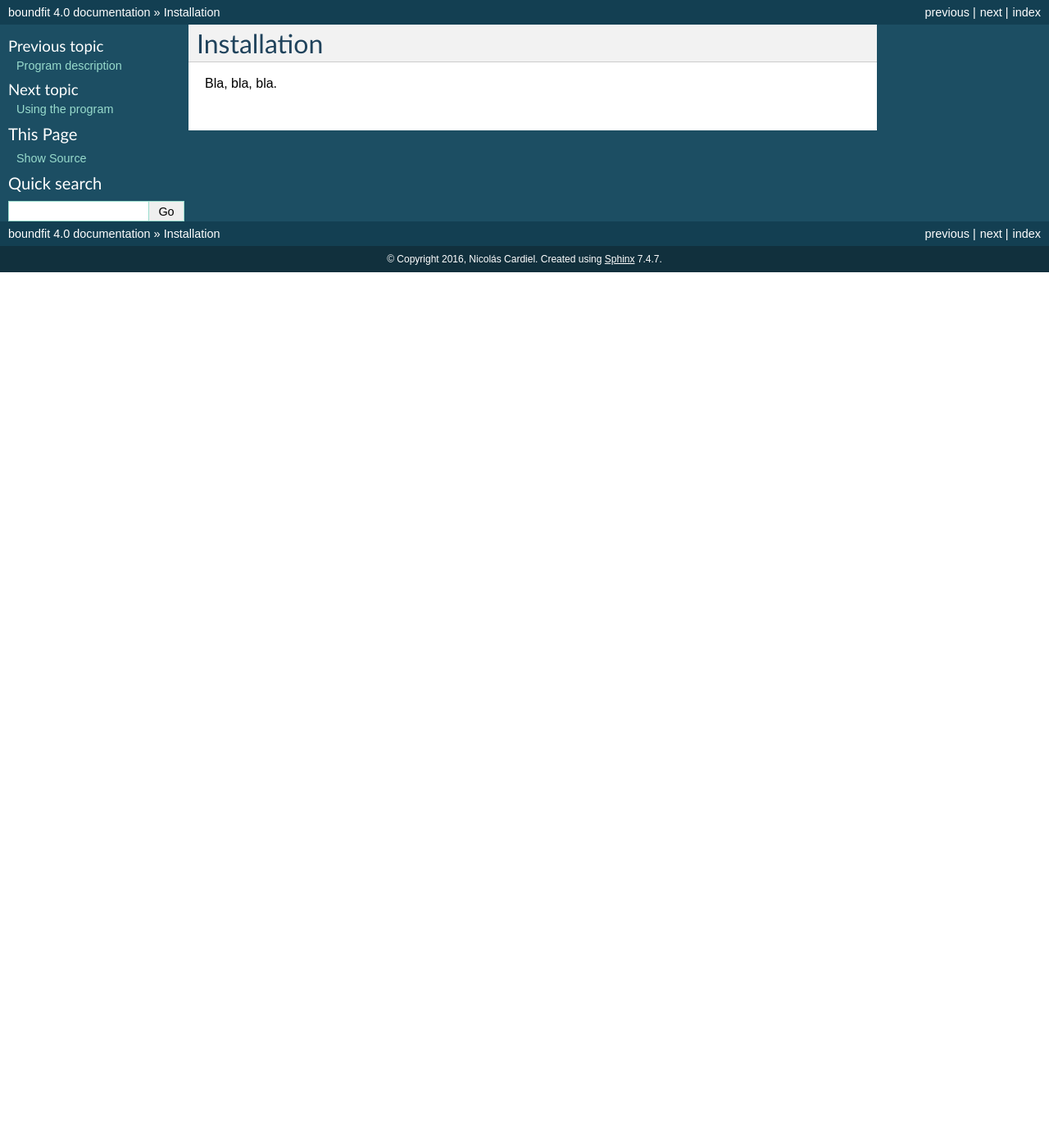
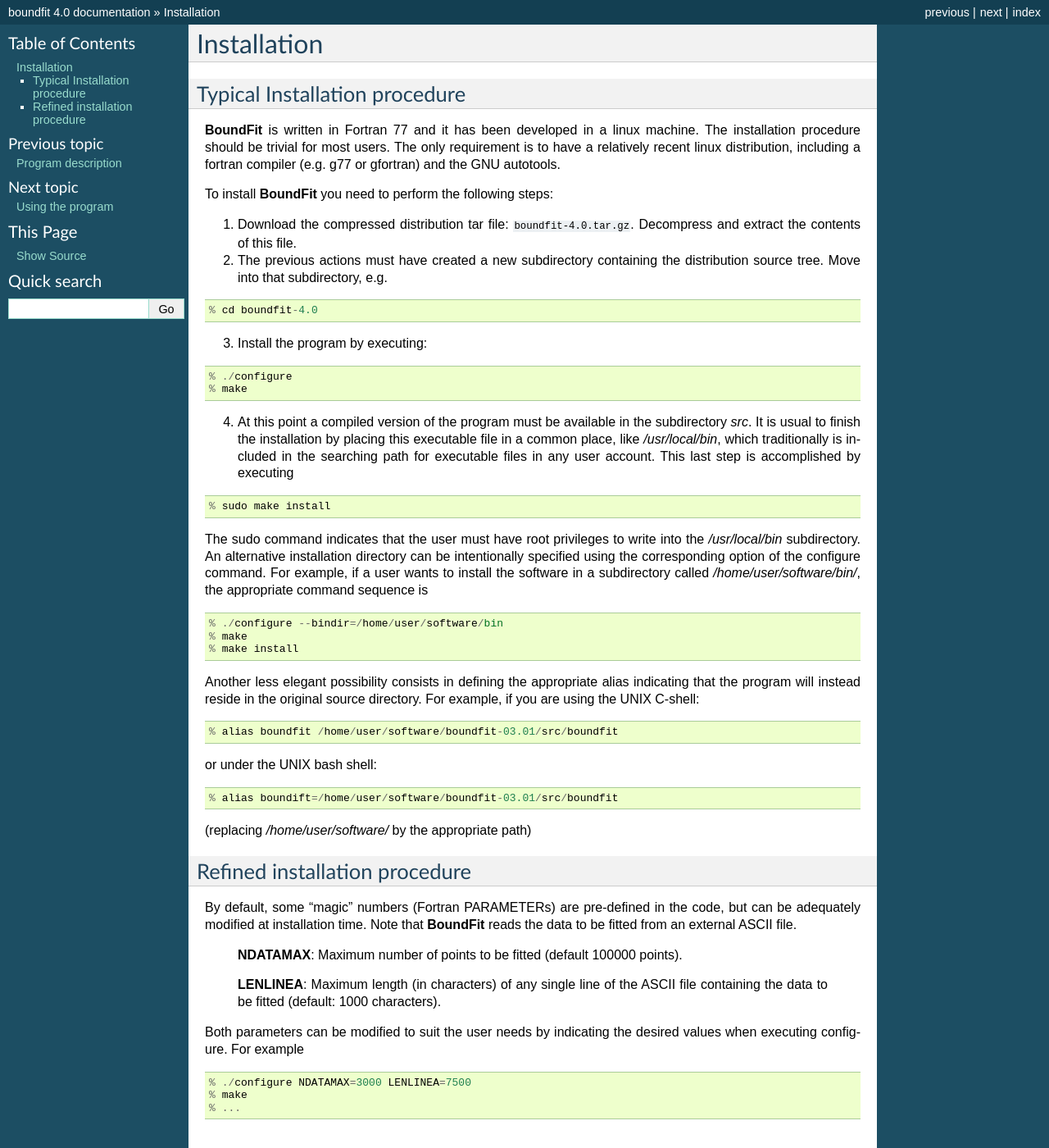
Before and after one commit to nicocardiel/boundfit, a Sphinx documentation site: the page built from docs/installation.rst, in a window 1280 px wide and 1400 px high. Shown: the whole window at 82% size. Built offline with Sphinx 7.4.7, drawn with Linux system fonts in a browser that asks for light colours; formulas are drawn with MathJax 3; cross-references to code outside the pages are shown as plain code.

Commit message:
Initial version of installation.rst

```diff
--- a/docs/installation.rst
+++ b/docs/installation.rst
@@ -1,4 +1,68 @@
 Installation
 ============
 
-Bla, bla, bla.
+Typical Installation procedure
+-------------------------------
+
+**BoundFit** is written in Fortran 77 and it has been developed in a linux machine. The installation procedure should be trivial for most users. The only requirement is to have a relatively recent linux distribution, including a fortran compiler (e.g. g77 or gfortran) and the GNU autotools.
+
+To install **BoundFit** you need to perform the following steps:
+
+1. Download the compressed distribution tar file: :dowload:`boundfit-4.0.tar.gz`. Decompress and extract the contents of this file.
+2. The previous actions must have created a new subdirectory containing the distribution source tree. Move into that subdirectory, e.g.
+
+::
+
+    % cd boundfit-4.0
+
+3. Install the program by executing:
+
+::
+
+    % ./configure
+    % make
+
+4. At this point a compiled version of the program must be available in the subdirectory `src`. It is usual to finish the installation by placing this executable file in a common place, like `/usr/local/bin`, which traditionally is included in the searching path for executable files in any user account. This last step is accomplished by executing
+
+::
+
+    % sudo make install
+
+The sudo command indicates that the user must have root privileges to write into the `/usr/local/bin` subdirectory. An alternative installation directory can be intentionally specified using the corresponding option of the configure command. For example, if a user wants to install the software in a subdirectory called `/home/user/software/bin/`, the appropriate command sequence is
+
+::
+
+    % ./configure --bindir=/home/user/software/bin
+    % make
+    % make install
+
+Another less elegant possibility consists in defining the appropriate alias indicating that the program will instead reside in the original source directory. For example, if you are using the UNIX C-shell:
+
+::
+
+    % alias boundfit /home/user/software/boundfit-03.01/src/boundfit
+
+or under the UNIX bash shell:
+
+::
+
+    % alias boundift=/home/user/software/boundfit-03.01/src/boundfit
+
+(replacing `/home/user/software/` by the appropriate path)
+
+Refined installation procedure
+-------------------------------
+
+By default, some "magic" numbers (Fortran PARAMETERs) are pre-defined in the code, but can be adequately modified at installation time. Note that **BoundFit** reads the data to be fitted from an external ASCII file.
+
+    **NDATAMAX**: Maximum number of points to be fitted (default 100000 points).
+
+    **LENLINEA**: Maximum length (in characters) of any single line of the ASCII file containing the data to be fitted (default: 1000 characters).
+
+Both parameters can be modified to suit the user needs by indicating the desired values when executing configure. For example
+
+::
+
+    % ./configure NDATAMAX=3000 LENLINEA=7500
+    % make
+    % ...
```
